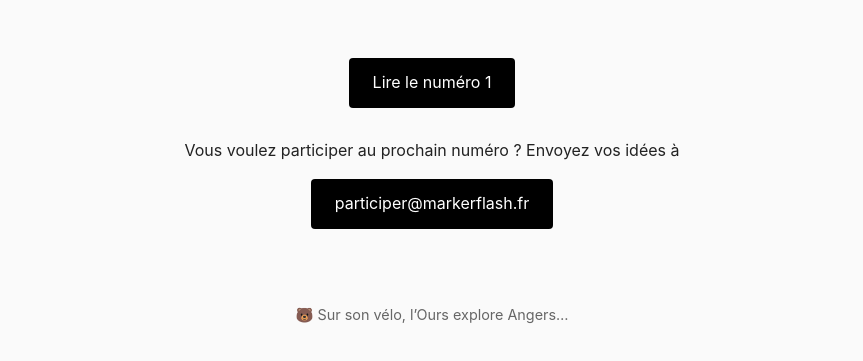
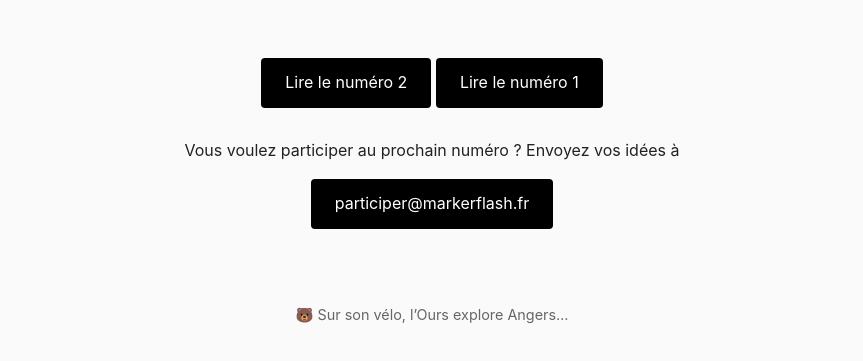
Before and after one commit to Aqueuse/makerflash, a plain HTML site: page index.html in a window 1280 px wide. Shown: the part 937-1298 px from the top of the page, without its empty margins (208-1071 px from the left). Drawn offline with Linux system fonts and the light colour scheme.

Commit message:
Update index.html

```diff
--- a/index.html
+++ b/index.html
@@ -35,6 +35,7 @@
 </section>
 
 <section class="cta">
+    <a href="https://raw.githubusercontent.com/Aqueuse/makerflash/siteweb/editions/makerflash2.pdf" class="button">Lire le numéro 2</a>
     <a href="https://raw.githubusercontent.com/Aqueuse/makerflash/siteweb/editions/makerflash1.pdf" class="button">Lire le numéro 1</a>
 </section>
 
```
